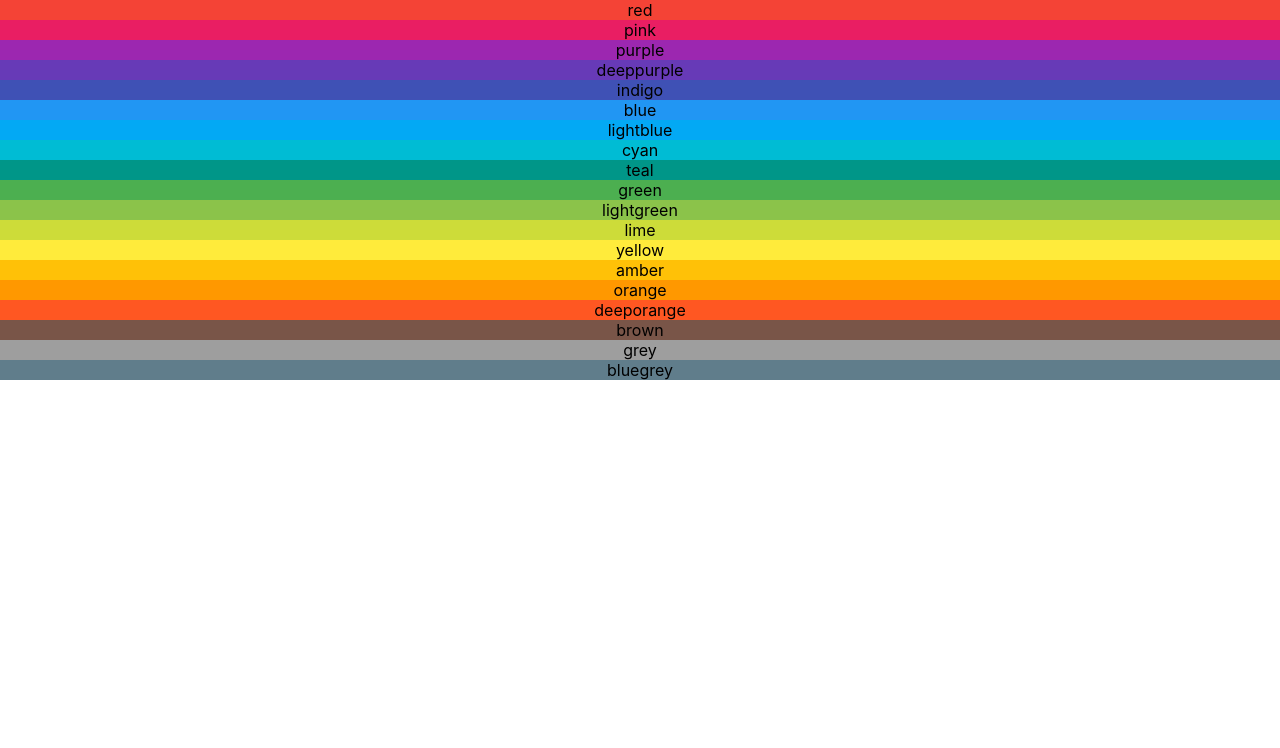
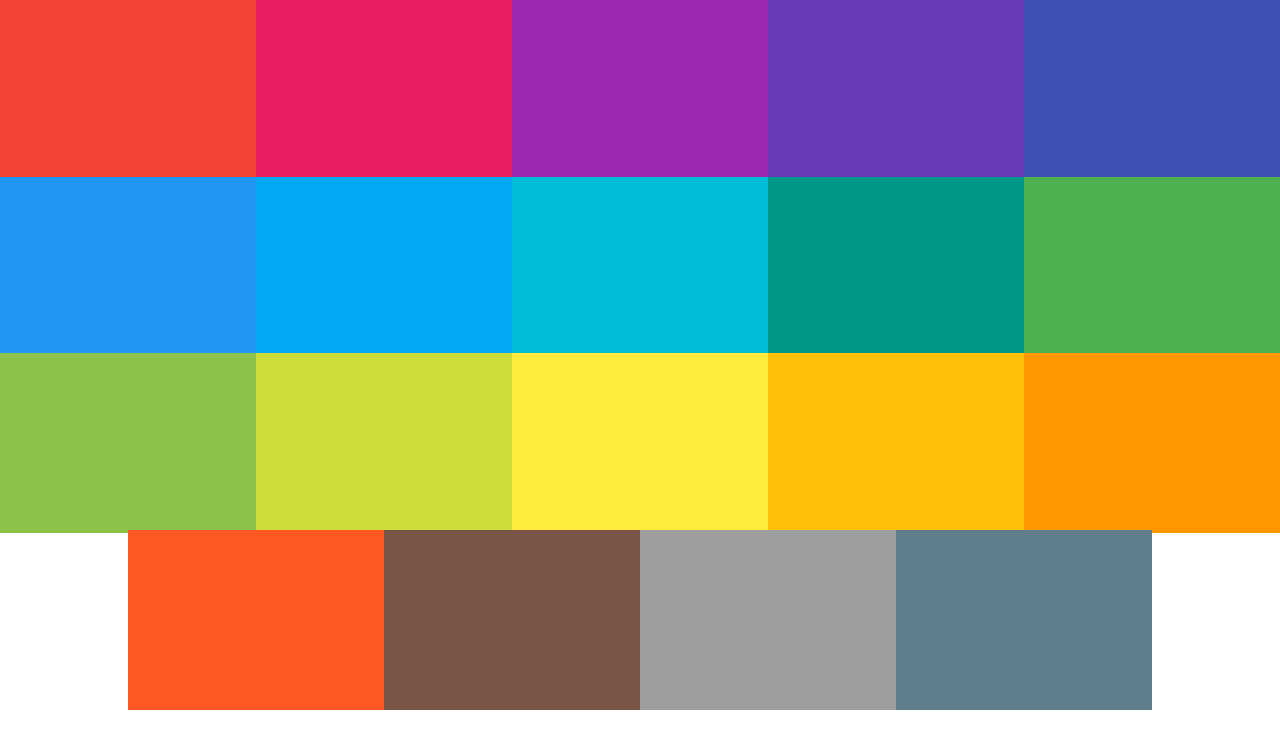
Before and after one commit to YeonghunKO/color-palatte-project, a React (Create React App) app: page / in a window 1280 px wide. Shown: the top 748 px of the page. Built offline with nearby package versions, Linux system fonts and the light colour scheme.

Commit message:
:lipstick:STYLE: style colorBox :arrow_up:NEW LIB: add 'copy-to-clipboard'

```diff
--- a/package.json
+++ b/package.json
@@ -7,6 +7,7 @@
     "@testing-library/react": "^12.1.3",
     "@testing-library/user-event": "^13.5.0",
     "react": "^17.0.2",
+    "react-copy-to-clipboard": "^5.0.4",
     "react-dom": "^17.0.2",
     "react-scripts": "5.0.0",
     "web-vitals": "^2.1.4"
--- a/src/App.js
+++ b/src/App.js
@@ -1,4 +1,3 @@
-import logo from './logo.svg';
 import './App.css';
 import Palette from './Palette';
 import seedPalatte from './seedPalatte';
--- /dev/null
+++ b/src/ColorBox.css
@@ -0,0 +1,54 @@
+.Color-box {
+  width: 20%;
+  height: 25%;
+  margin: 0 auto;
+  display: inline-block;
+  position: relative;
+  cursor: pointer;
+  margin-bottom: -3.5px;
+}
+
+.copy-button {
+  width: 100px;
+  height: 30px;
+  position: absolute;
+  display: inline-block;
+  top: 50%;
+  left: 50%;
+  margin-left: -50px;
+  margin-top: 15px;
+  text-align: center;
+  outline: none;
+  background: rgba(255, 255, 255, 0.3);
+  font-size: 1rem;
+  line-height: 30px;
+  color: white;
+  border: none;
+  opacity: 0;
+}
+
+.Color-box:hover .copy-button {
+  opacity: 1;
+  transition: 0.5s;
+}
+
+.see-more {
+  background: rgba(255, 255, 255, 0.3);
+  position: absolute;
+  border: none;
+  right: 0px;
+  bottom: 0px;
+  color: white;
+  width: 60px;
+  height: 30px;
+  text-align: center;
+  line-height: 30px;
+}
+
+.copy-overlay {
+  opacity: 0;
+}
+
+.copy-overlay.show {
+  opacity: 1;
+}
--- a/src/ColorBox.js
+++ b/src/ColorBox.js
@@ -1,13 +1,43 @@
 import React, { Component } from 'react';
+import { CopyToClipboard } from 'react-copy-to-clipboard';
+
+import './ColorBox.css';
+
 class ColorBox extends Component {
+  constructor(props) {
+    super(props);
+    this.state = { copied: false };
+    this.changeCopyState = this.changeCopyState.bind(this);
+  }
+
+  changeCopyState() {
+    this.setState({ copied: true }, () => {
+      setTimeout(() => this.setState({ copied: false }), 1500);
+    });
+  }
+
   render() {
+    const { name, background } = this.props;
+    const { copied } = this.state;
+
     return (
-      <div
-        style={{ backgroundColor: this.props.background }}
-        className="color-box"
-      >
-        {this.props.name}
-      </div>
+      <CopyToClipboard text={background} onCopy={this.changeCopyState}>
+        <div style={{ backgroundColor: background }} className="Color-box">
+          <div className={`copy-overlay ${copied && 'show'}`}>
+            <div className={`copy-msg ${copied && 'show'}`}>
+              <h1>Copied!</h1>
+              <p>{background}</p>
+            </div>
+            <div className="copy-container">
+              <div className="box-content">
+                <span>{name}</span>
+              </div>
+              <button className="copy-button">COPY</button>
+            </div>
+            <span className="see-more">MORE</span>
+          </div>
+        </div>
+      </CopyToClipboard>
     );
   }
 }
--- /dev/null
+++ b/src/Palette.css
@@ -0,0 +1,7 @@
+.Palette {
+  height: 100vh;
+}
+
+.Palette-colors {
+  height: 90%;
+}
--- a/src/Palette.js
+++ b/src/Palette.js
@@ -1,12 +1,17 @@
 import React, { Component } from 'react';
 import ColorBox from './ColorBox';
+import './Palette.css';
 
 class Palette extends Component {
   render() {
     const ColorBoxes = this.props.colors.map(color => (
-      <ColorBox background={color.color} name={color.name} />
+      <ColorBox key={color.name} background={color.color} name={color.name} />
     ));
-    return <div className="palette">{ColorBoxes}</div>;
+    return (
+      <div className="Palette">
+        <div className="Palette-colors">{ColorBoxes}</div>
+      </div>
+    );
   }
 }
 
```
Also changed, not shown: src/TIL.md (+6 -0 lines), src/NavBar.css (added), 1 other file (tests, documents, lock files or other folders).
